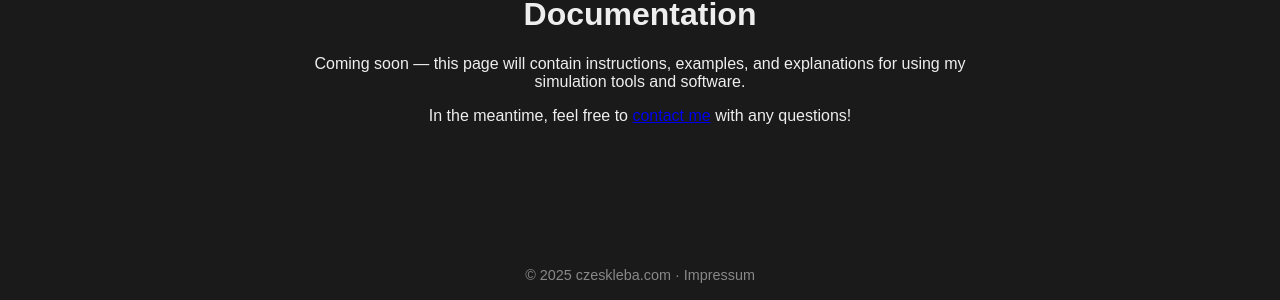
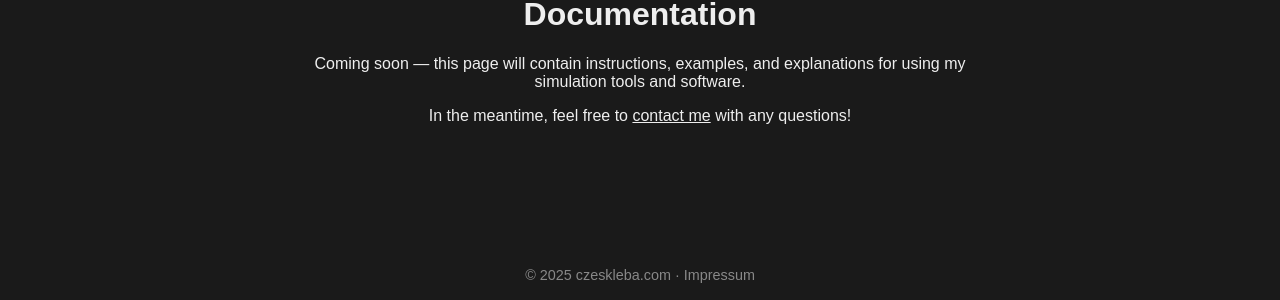
Before and after one commit to DenisCzeskleba/czeskleba.github.io, a Jekyll site: the page built from docs.md, in a window 1280 px wide. Shown: the part 150-450 px from the top of the page. Built offline with Jekyll 4.4.1, drawn with Linux system fonts in a browser that asks for light colours.

Commit message:
Update default.html

```diff
--- a/_layouts/default.html
+++ b/_layouts/default.html
@@ -113,6 +113,15 @@
       color: inherit;
     }
 
+    main a {
+      color: inherit;
+      text-decoration: underline;
+    }
+
+    main a:visited {
+      color: inherit;
+    }
+
     @media (max-width: 600px) {
       header {
         flex-direction: row;
```
